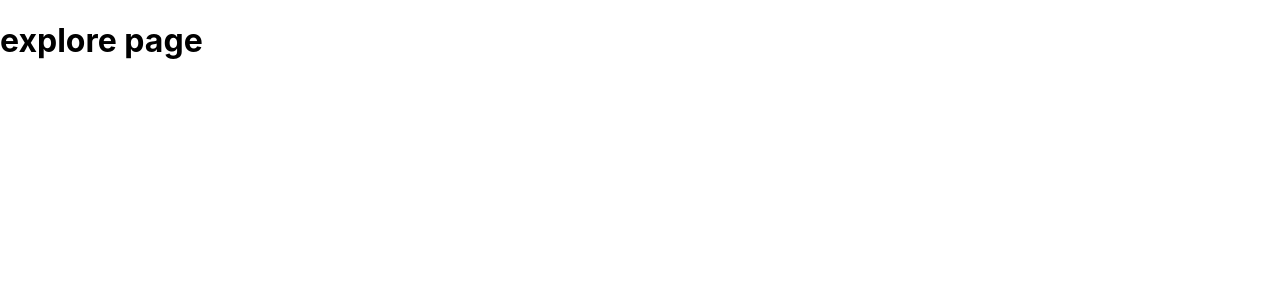
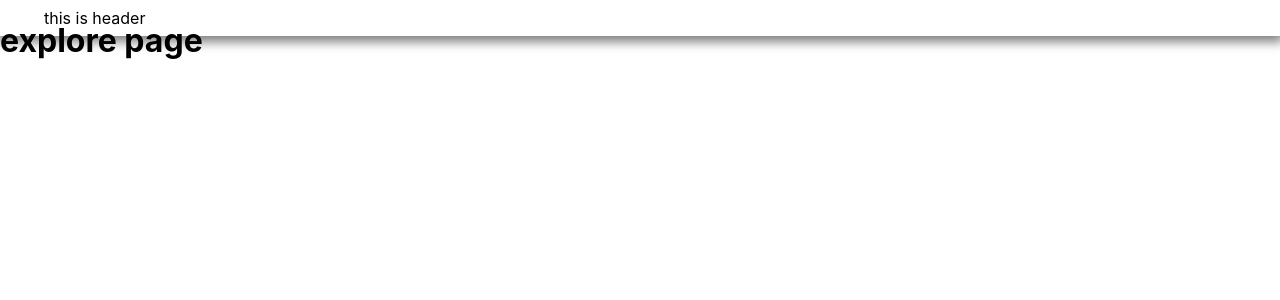
Before and after one commit to Tomo-ja/cook-friends, a Next.js app: page /explore in a window 1280 px wide. Shown: the top 300 px of the page. Built offline with nearby package versions, Linux system fonts and the light colour scheme.

Commit message:
add shared header for every page

```diff
--- /dev/null
+++ b/components/Header/index.tsx
@@ -0,0 +1,11 @@
+import StyledHeader from "./header.styles";
+
+const Header = () => {
+	return (
+		<StyledHeader>
+			this is header
+		</StyledHeader>
+	)
+}
+
+export default Header
--- /dev/null
+++ b/components/Layout.tsx
@@ -0,0 +1,16 @@
+import { Component, ReactNode } from "react";
+import Header from "./Header/index";
+
+class Layout extends Component {
+	render(): ReactNode {
+			const { children } = this.props as any
+			return (
+				<>
+					<Header />
+					{children}
+				</>
+			)
+	}
+}
+
+export default Layout
--- a/pages/_app.tsx
+++ b/pages/_app.tsx
@@ -1,11 +1,14 @@
 import '../styles/globals.css'
 import type { AppProps } from 'next/app'
 import { CookiesProvider } from 'react-cookie'
+import Layout from '../components/Layout'
 
 function MyApp({ Component, pageProps }: AppProps) {
   return (
     <CookiesProvider>
-      <Component {...pageProps} />
+      <Layout>
+        <Component {...pageProps} />
+      </Layout>
     </CookiesProvider>
   )
 }
```
